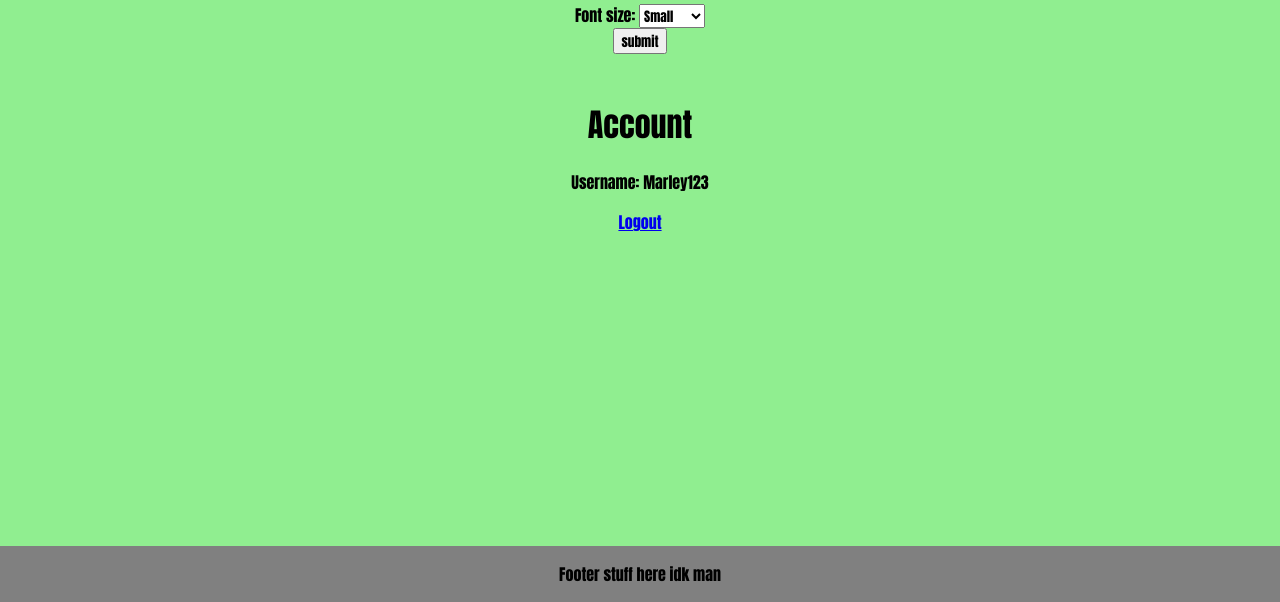
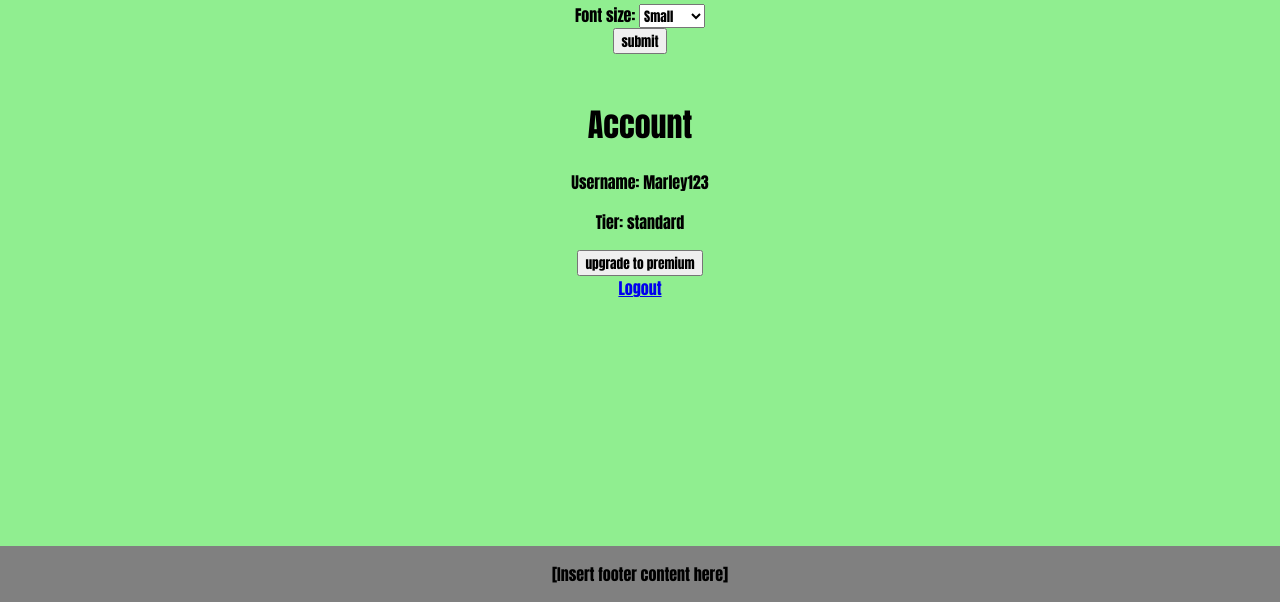
Before and after one commit to marleywall9080/ToKa_fitness_app, a Flask app: page /settings in a window 1280 px wide. Shown: the part 198-800 px from the top of the page. Run offline with Flask 3, Linux system fonts and the light colour scheme; a user stored in the database is signed in.

Commit message:
added tier system

```diff
--- a/app.py
+++ b/app.py
@@ -83,10 +83,15 @@ def logout():
 
 # end of code from geek for geeks
 
+tier = "standard"
+
 # home page
 @app.route("/home")
 @login_required
 def home():
+    global tier
+    if current_user.username == "admin":
+        tier = "premium"
     conn = sqlite3.connect("advice.db") # connects to the database
     cursor = conn.cursor()
     conn.row_factory = sqlite3.Row
@@ -237,8 +242,8 @@ def diet_plan():
 # settings page
 @app.route("/settings", methods=["POST", "GET"])
 @login_required
-def settings(): # very barebones at the time of writing this comment, will add more later
-    return render_template("settings.html", font_size=font_size, user=current_user.username)
+def settings():
+    return render_template("settings.html", font_size=font_size, user=current_user.username, tier=tier)
 
 # font size function
 @app.route("/change_font", methods=["POST", "GET"], endpoint="change_font")
@@ -247,6 +252,21 @@ def change_font():
         global font_size # makes the variable font_size global
         font_size = request.form.get("font_size")
         return render_template("settings.html", font_size=font_size, user=current_user.username) # added "font_size=font_size" to every return statement so that it can be used to change the font size on every page
+
+# tiers function
+@app.route("/tier", methods=["POST", "GET"], endpoint="tier")
+@login_required
+def tier():
+    if request.method == "POST":
+        if current_user.username == "admin":
+            return "You can't downgrade as an admin"
+        global tier
+        if tier == "premium":
+            tier = "standard"
+            return render_template("downgrade.html", font_size=font_size)
+        else:
+            tier = "premium"
+            return render_template("upgrade.html", font_size=font_size)
 
 # delete function
 @app.route("/delete", methods=["POST", "GET"], endpoint="delete")
--- a/templates/base.html
+++ b/templates/base.html
@@ -29,6 +29,6 @@
     </main>
 
     <div class="footer">
-        <p>Footer stuff here idk man</p>
+        <p>[Insert footer content here]</p>
     </div>
 </html>
--- a/templates/settings.html
+++ b/templates/settings.html
@@ -19,5 +19,16 @@
 <br>
 <h1>Account</h1>
 <p>Username: {{ user }}</p>
+{% if tier == "premium" %} <!-- code for the tier system to check which tier the user is and display the correct output-->
+<p>Tier: premium</p>
+<form action="/tier" method="POST">
+    <button>Go back to standard</button>
+</form>
+{% else %}
+<p>Tier: standard</p>
+<form action="/tier" method="POST">
+    <button>upgrade to premium</button>
+</form>
+{% endif %}
 <a href="/logout">Logout</a> <!-- link to the logout function-->
 {% endblock %}
```
Also changed, not shown: templates/downgrade.html (added, +8 -0 lines), templates/upgrade.html (added, +8 -0 lines).
